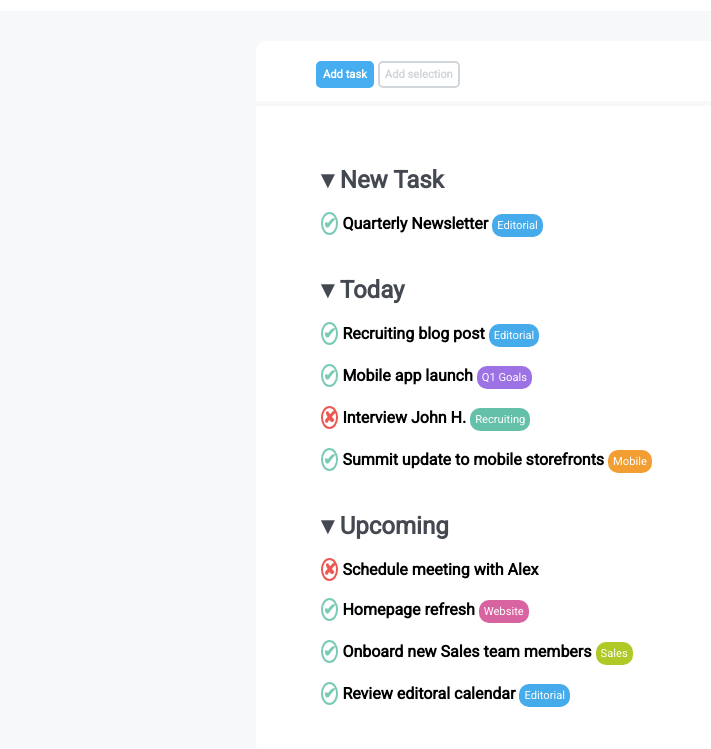
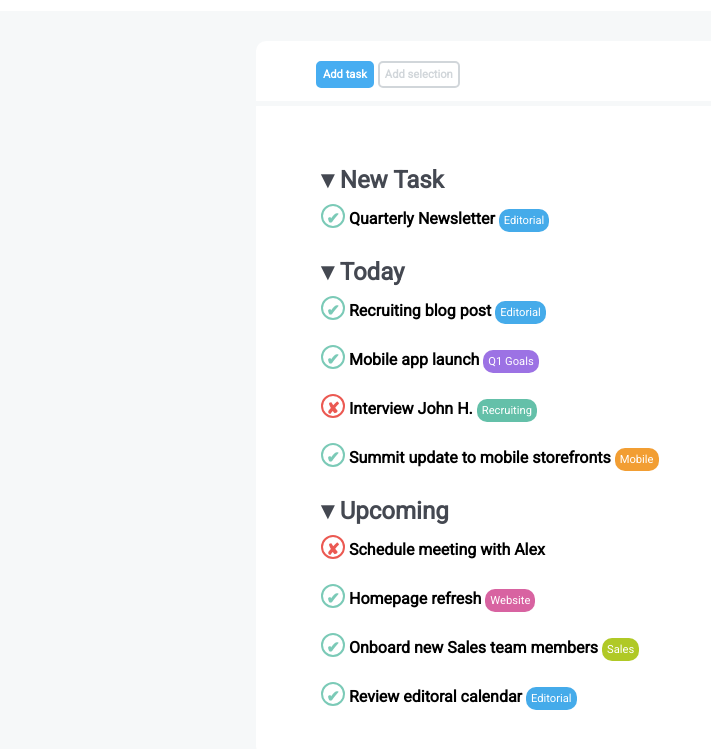
Before and after one commit to LorenzoNicco/html-css-toboolist, a plain HTML site: page index.html in a window 1280 px wide. Shown: the part 63-812 px from the top of the page, without its empty margins (0-711 px from the left). Drawn offline with Linux system fonts and the light colour scheme.

Commit message:
Update spunte (dopo correzione in classe)

```diff
--- a/css/style.css
+++ b/css/style.css
@@ -82,8 +82,11 @@ h2::before{
 
 ul{
     list-style-type: none;
-    line-height: 40px;
     padding-left: 5px;
+}
+
+li{
+    margin-bottom: 25px;
 }
 
 .check::before{
@@ -91,6 +94,11 @@ ul{
     color: #7bcab7;
     border: 2px solid #7bcab7;
     border-radius: 50%;
+    display: inline-block;
+    height: 1.25em;
+    width: 1.25em;
+    text-align: center;
+    line-height: 25px;
 }
 
 .cross::before{
@@ -98,6 +106,11 @@ ul{
     color: #eb5952;
     border: 2px solid #eb5952;
     border-radius: 50%;
+    display: inline-block;
+    height: 1.25em;
+    width: 1.25em;
+    text-align: center;
+    line-height: 25px;
 }
 
 .span-blue{
```
